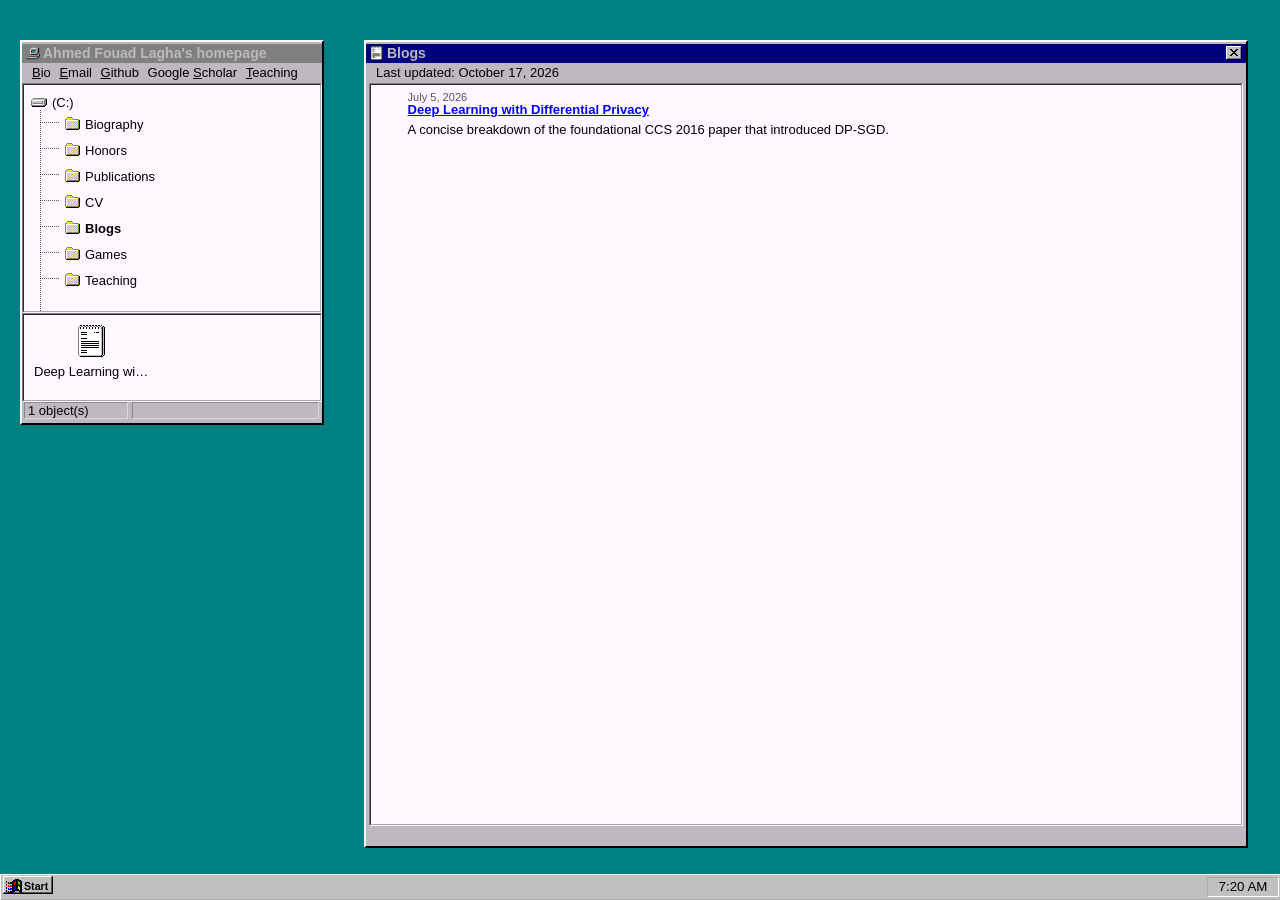
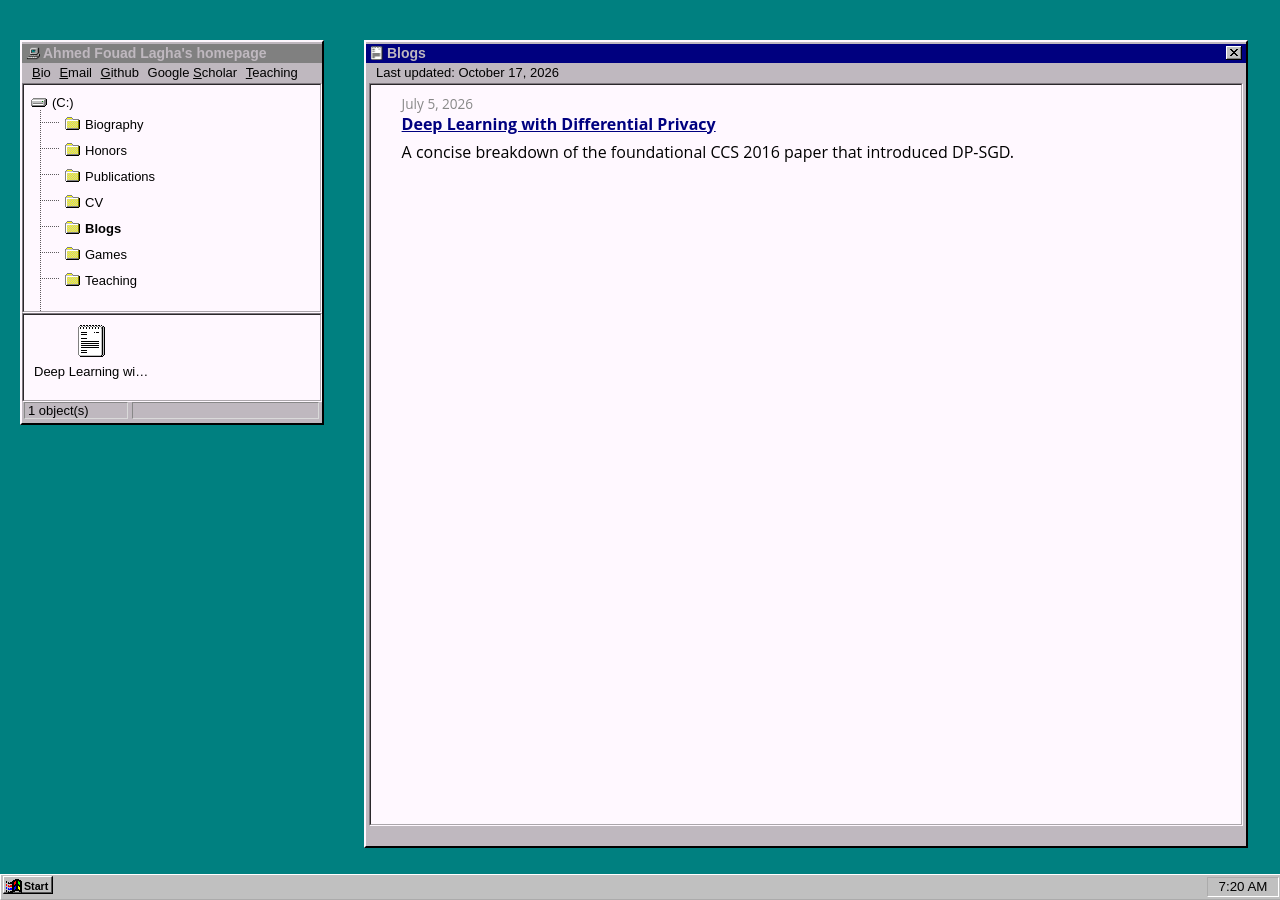
Before and after one commit to ahmed-fouad-lagha/ahmed-fouad-lagha.github.io, a Jekyll site: the page built from _blogs/index.md, in a window 1280 px wide. Built offline with Jekyll 4.4.1, drawn with Linux system fonts in a browser that asks for light colours.

Commit message:
Revert "style: derive blog styling from the site instead of overriding it"
This reverts commit 6713c87c2a48c97b1268c8200c6b4c4339c79c45.

```diff
--- a/_layouts/default.html
+++ b/_layouts/default.html
@@ -15,6 +15,9 @@
     {% else %}
         <title>{{ site.name }}</title>
         <link rel="stylesheet" type="text/css" href="{{ '/assets/css/001.css' | relative_url }}">
+    {% endif %}
+    {% if current_collection == "blogs" %}
+        <link rel="stylesheet" href="{{ '/assets/css/blog.css' | relative_url }}">
     {% endif %}
     <link rel="stylesheet" href="{{ '/assets/css/win95.css' | relative_url }}">
     <link rel="stylesheet" href="{{ '/assets/css/window.css' | relative_url }}">
--- a/_sass/_main.scss
+++ b/_sass/_main.scss
@@ -288,15 +288,6 @@ ul.topbar {
         margin: 25px 0 5px 0;
     }
 
-    /* h1 and h2 are spaced above; the reset zeroes the rest, so h3 and
-       below sit flush against the preceding paragraph. Continues the
-       halving scale from h1 (50px) to h2 (25px), keeping h2's 5px bottom
-       margin since a heading introduces body text. */
-    h3, h4, h5, h6 {
-        font-weight: 700;
-        margin: 15px 0 5px 0;
-    }
-
     em {
         font-style: italic;
     }
@@ -361,9 +352,6 @@ ul.topbar {
 
     pre {
         margin-bottom: 15px;
-        /* The reset sets `font: inherit` on pre, so code blocks otherwise
-           render in the body stack and lose their monospaced alignment. */
-        font-family: monospace;
     }
 }
 
--- a/_sass/_page-content.scss
+++ b/_sass/_page-content.scss
@@ -59,32 +59,9 @@
     text-align: center;
 }
 
-/* Blog styles. Typography is deliberately NOT set here: the post body
-   inherits the site values from .post_content (13px body stack, 150%
-   leading, #0000ff links, 8px black blockquote rule, 3px hr) so a post
-   reads as part of the Win95 window rather than a modern page inside it.
-   Only layout that the shared rules cannot express belongs in this block. */
-
-.blog {
-    margin: 0;
-    padding: 0;
-}
-
-/* The window title bar already shows the post title, so the first
-   element in the body should sit tight under it. */
-.blog > :first-child {
-    margin-top: 0;
-}
-
-/* Post images should not inherit the 14px float used by the sidebar. */
-.blog img {
-    float: none;
-    max-width: 100%;
-    height: auto;
-    margin: 15px 0;
-}
-
-/* Blog index: date above a linked title, description beneath. */
+/* Blog index: date above a linked title, description beneath.
+   Scoped under .blog because assets/css/blog.css sets list styling on
+   .blog ul and loads after this stylesheet. */
 .blog .blog_list {
     list-style: none;
     padding-left: 0;
@@ -101,7 +78,7 @@
 .blog_date {
     display: block;
     font-size: 85%;
-    color: #555555;
+    color: #888888;
 }
 
 .blog_link {
--- /dev/null
+++ b/assets/css/blog.css
@@ -0,0 +1,121 @@
+.blog {
+  color: #000;
+  /* Named stack rather than the generic `sans-serif, serif, monospace`
+     it would otherwise inherit, so post body text renders consistently
+     across machines. */
+  font-family: "Source Sans Pro", "Open Sans", "Helvetica Neue", "Helvetica", Arial, sans-serif;
+  max-width: 100%;
+  margin: 0;
+  padding: 0;
+  line-height: 1.8;
+  font-size: 1rem;
+  box-sizing: border-box;
+}
+
+/* The title bar already shows the post title, so the first heading in the
+   body should sit tight under it. */
+.blog > :first-child {
+  margin-top: 0;
+}
+
+/* Headings - bold and elegant */
+.blog h1, .blog h2, .blog h3, .blog h4, .blog h5, .blog h6 {
+  font-family: inherit;
+  font-weight: bold;
+  color: #000;
+  margin-top: 2rem;
+  margin-bottom: 0.75rem;
+}
+
+.blog h1 {
+  font-size: 1.8rem;
+  border-bottom: 1px solid #808080;
+  padding-bottom: 0.5rem;
+}
+
+.blog h2 {
+  font-size: 1.4rem;
+  border-bottom: 1px solid #c0c0c0;
+  padding-bottom: 0.3rem;
+}
+
+.blog h3 { font-size: 1.2rem; color: #000; }
+.blog h4, .blog h5, .blog h6 { font-size: 1rem; color: #000; }
+
+/* Paragraphs */
+.blog p {
+  margin: 1rem 0;
+  color: #000;
+}
+
+/* Links - subtle highlight with smooth transition */
+.blog a {
+  color: #000080;
+  text-decoration: underline;
+}
+
+/* Lists */
+.blog ul, .blog ol {
+  margin: 0.6rem 1.5rem;
+  padding-left: 1.2rem;
+}
+.blog li {
+  margin: 0.1rem 0;
+  line-height: 1.4;
+}
+
+/* Code blocks - with soft background and shadow */
+.blog pre, .blog code {
+  font-family: monospace;
+  background: #f0f0f0;
+  border: 1px solid #808080;
+  font-size: 0.9rem;
+}
+.blog pre {
+  padding: 1rem;
+  margin: 1rem 0;
+  overflow-x: auto;
+}
+
+/* Blockquotes - modern highlight style */
+.blog blockquote {
+  border-left: 4px solid #808080;
+  background: #f0f0f0;
+  padding: 0.8rem 1rem;
+  margin: 1.5rem 0;
+  font-style: italic;
+  color: #000;
+}
+
+/* Horizontal line */
+.blog hr {
+  border: 0;
+  border-top: 1px dashed #ddd;
+  margin: 2rem 0;
+}
+
+/* Images - center with hover zoom */
+.blog img {
+  max-width: 100%;
+  height: auto;
+  display: block;
+  margin: 1.5rem auto;
+  border: 1px solid #808080;
+}
+
+/* Fancy table style if you have tables */
+.blog table {
+  width: 100%;
+  border-collapse: collapse;
+  margin: 1rem 0;
+  font-size: 0.95rem;
+}
+.blog th, .blog td {
+  border: 1px solid #e1e1e1;
+  padding: 0.6rem 0.8rem;
+  text-align: left;
+}
+.blog th {
+  background: #f2f2f2;
+  font-weight: 600;
+}
```
